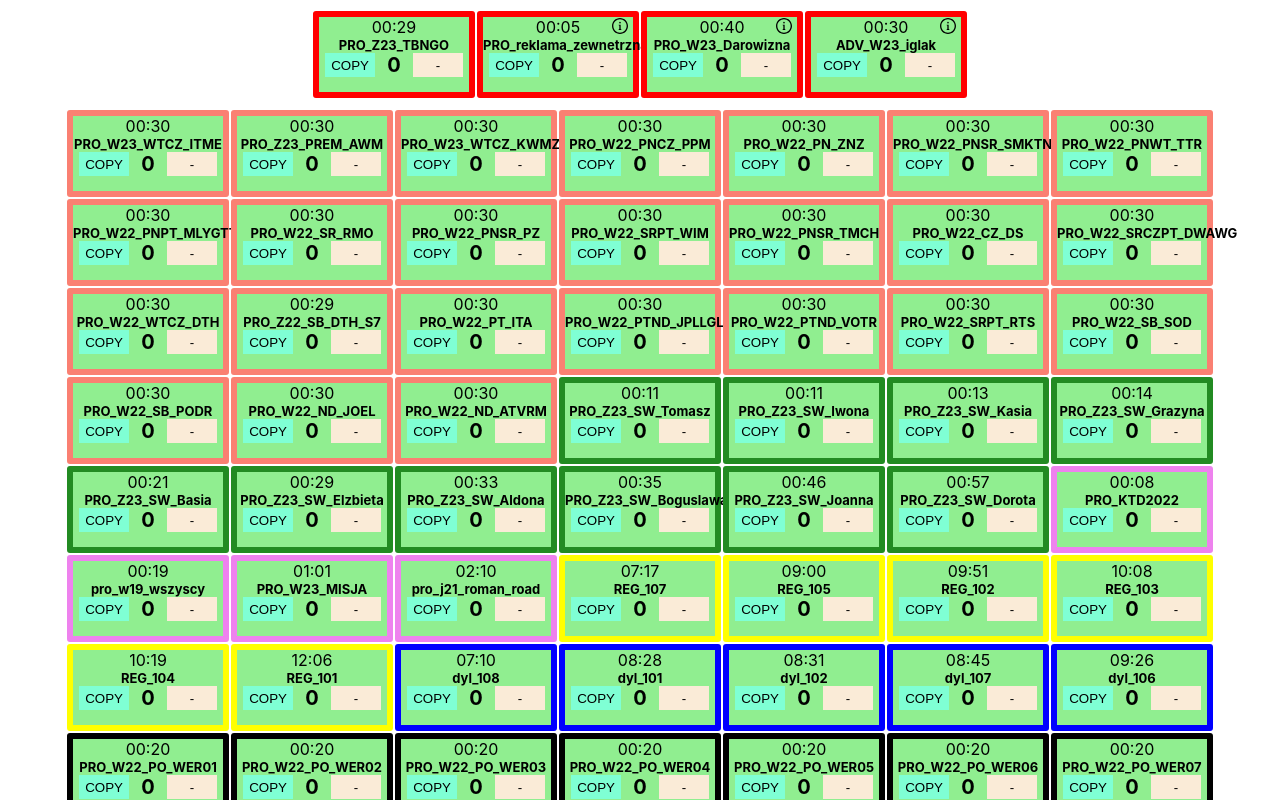
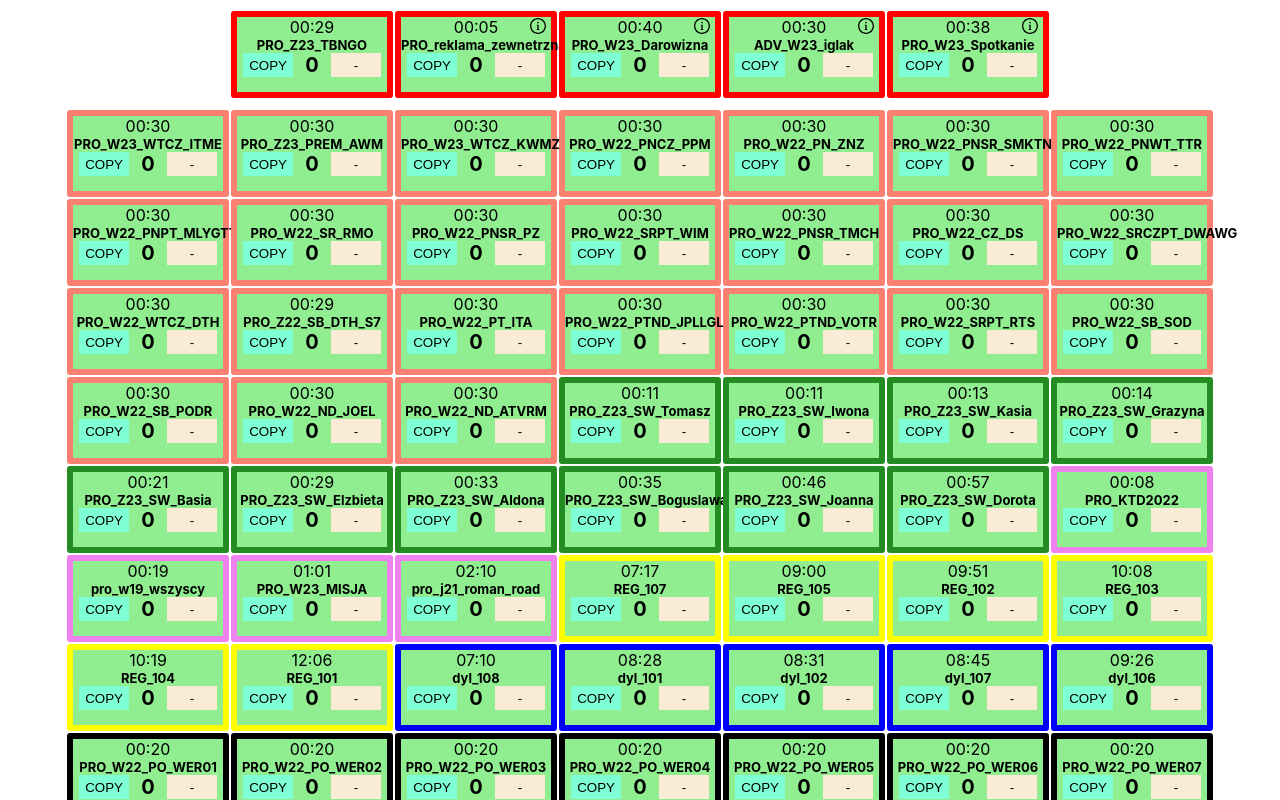
Before and after one commit to NorthWillov/rand-prog, a React (Create React App) app: page / in a window 1280 px wide. Shown: the top 800 px of the page. Built offline with nearby package versions, Linux system fonts and the light colour scheme; the HTML template or start-up script is replaced by a standard one.

Commit message:
Add prog

```diff
--- a/src/db.js
+++ b/src/db.js
@@ -21,6 +21,13 @@ export default {
       counter: 0,
       duration: "00:30",
       info: "Od 1 maja do 31 czerwca, o godzinach: 9:00, 13:00, 15:00, 19:30, 22:30",
+    },
+    {
+      id: 2010,
+      program: "PRO_W23_Spotkanie",
+      counter: 0,
+      duration: "00:38",
+      info: "co drugi program od 13 maja do 4 czerwca",
     },
   ],
 
```
